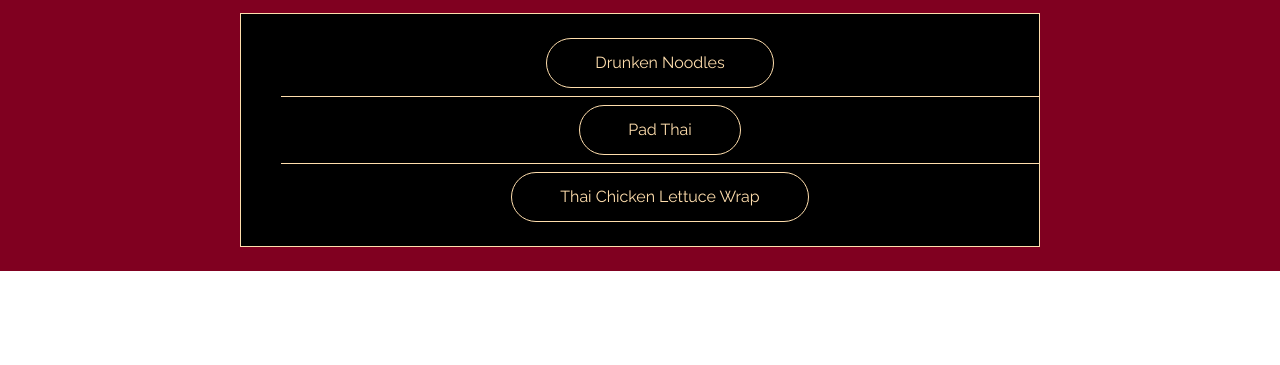
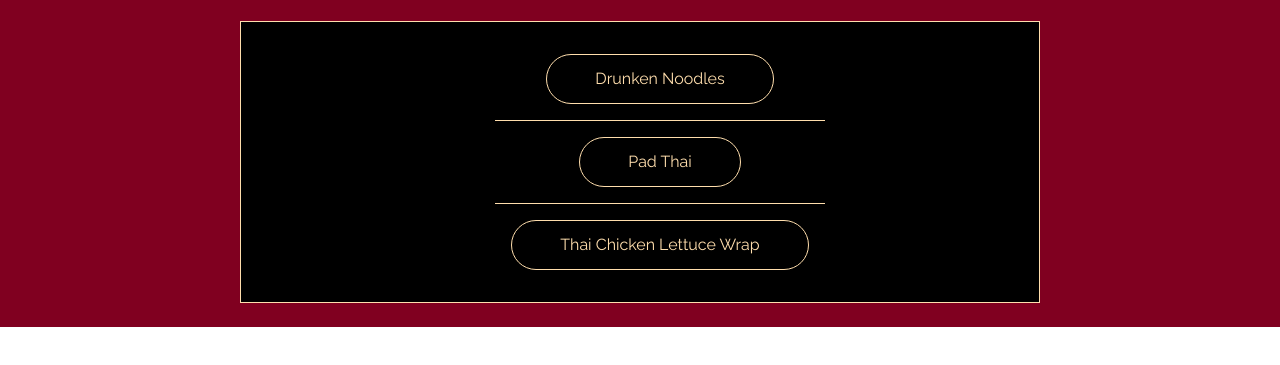
Before and after one commit to Nahduma26/odin-recipes, a plain HTML site: page index.html in a window 1280 px wide. Shown: the part 101-466 px from the top of the page. Drawn offline with Linux system fonts and the light colour scheme.

Commit message:
Add flex to home page

```diff
--- a/home.css
+++ b/home.css
@@ -52,6 +52,7 @@ button > :last-child {
     left: 0;
     top: 0;
 } */
+
 body {
     margin: 0;
     background-color: hsl(0, 0%, 100%);
@@ -68,7 +69,9 @@ body {
 .page
 {
   background: rgb(128, 0, 32);
-
+  display: flex;
+  justify-content: center;
+  flex-direction: column;
   padding: 8px;
 }
 .title {
@@ -85,7 +88,6 @@ body {
 }
 
 .list {
-
     text-align: center;
     color: navajowhite;
     background-color: black;
@@ -94,11 +96,13 @@ body {
     list-style-type: none;
     padding: 0;
     border: 1px solid navajowhite;
+    display: flex;
+    justify-content: center;
 }
 
 .list-item
 {
-    padding: 8px 16px;
+    padding: 16px 16px;
     list-style-type: none;
     border-bottom: 1px solid navajowhite;
 }
```
